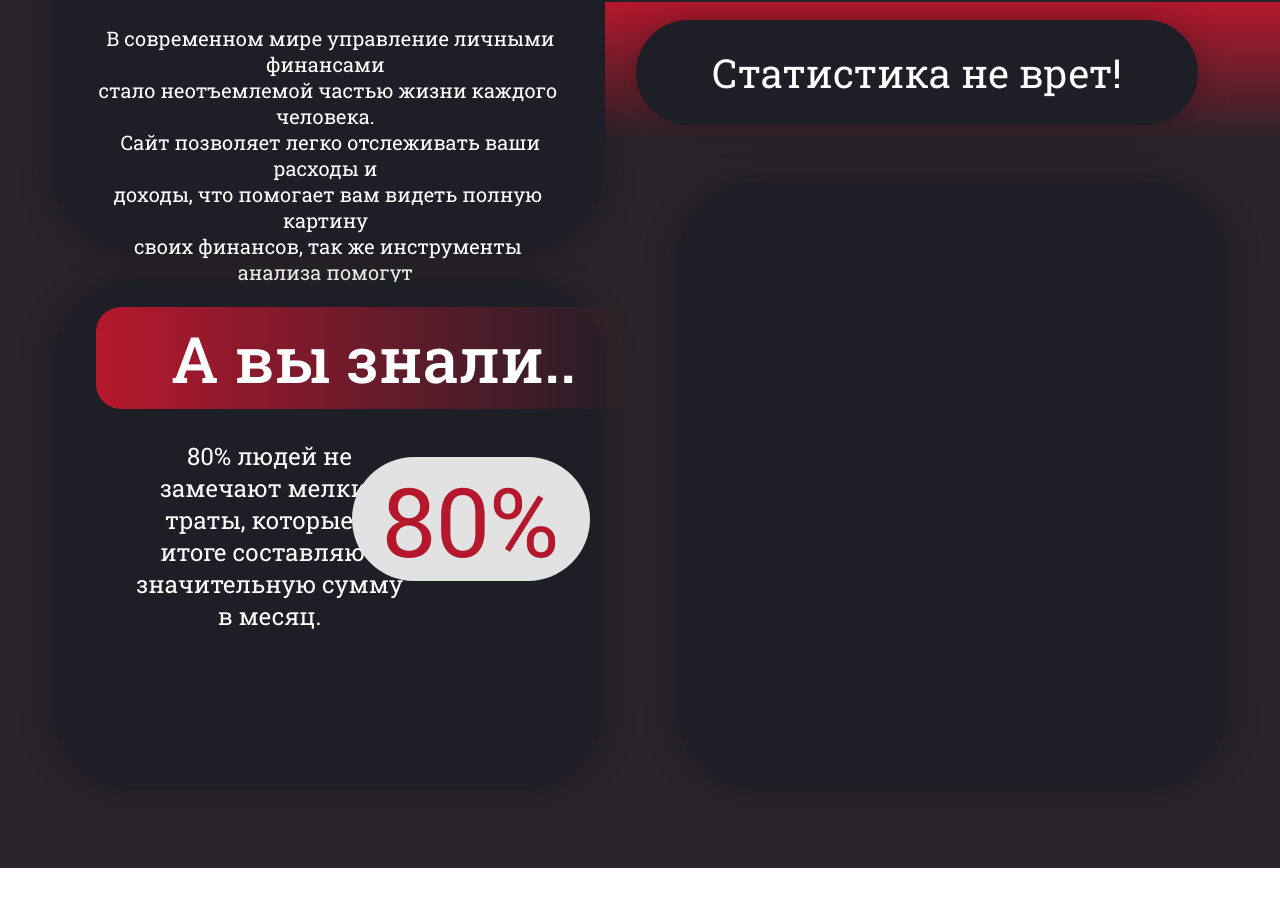
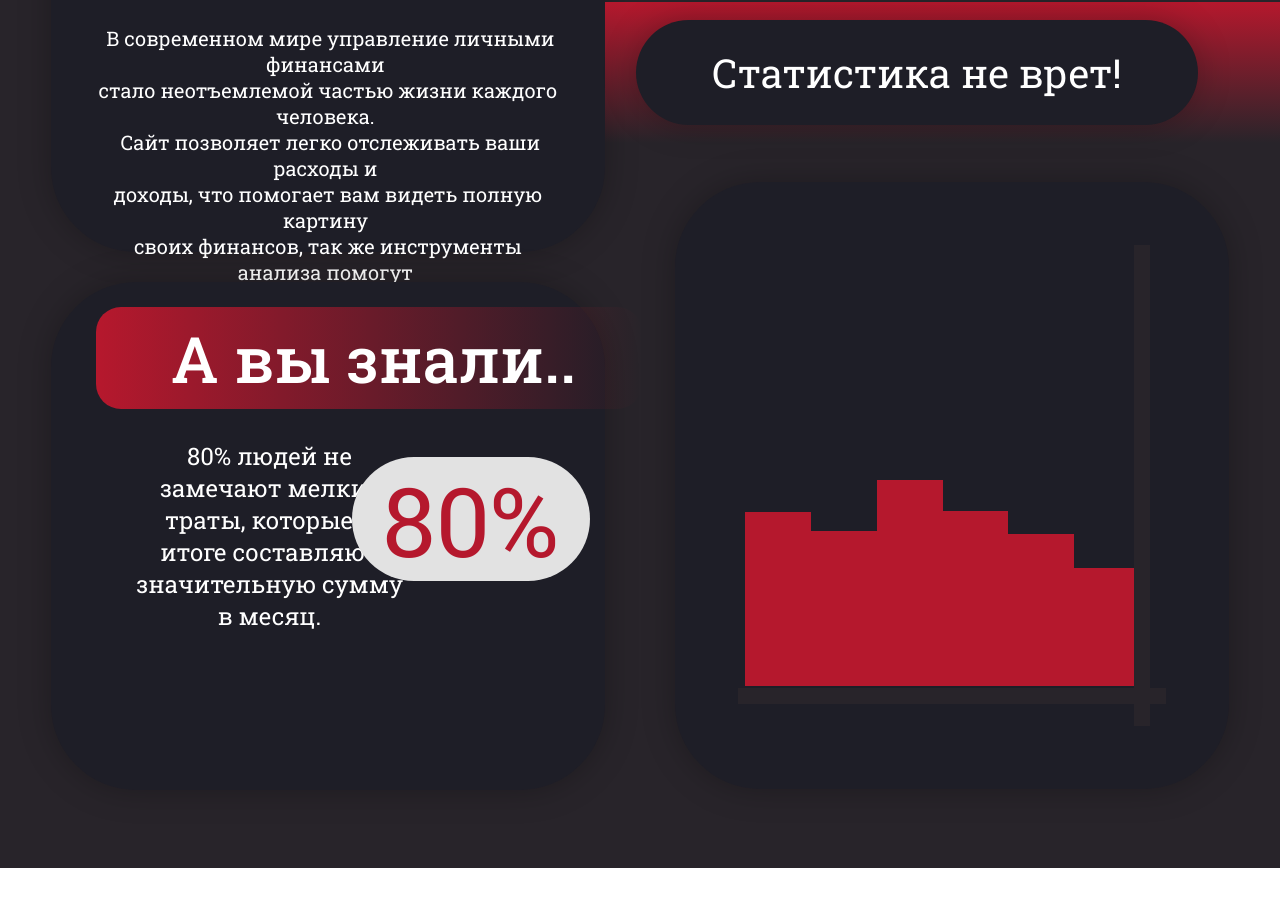
Before and after one commit to Akane07/expense-tracker, a Vue app: page / in a window 1280 px wide. Shown: the part 830-1736 px from the top of the page. Built offline with nearby package versions, Linux system fonts and the light colour scheme.

Commit message:
сделал красивый динамический график.

```diff
--- a/src/components/homePage/FirstBlock.vue
+++ b/src/components/homePage/FirstBlock.vue
@@ -39,16 +39,56 @@
         </span>
     </div>
     <div class="third-right">
-
+        <div class="bottom-line">
+            <div class="chart">
+                <div class="collum-1" :style="{'--col1he': randomBlocks.ran  + 'px', '--col1heLast': randomBlocksLast.ranLast  + 'px'}"></div>
+                <div class="collum-2":style="{'--col2he': randomBlocks.ran2  + 'px', '--col2heLast': randomBlocksLast.ran2Last  + 'px'}"></div>
+                <div class="collum-3" :style="{'--col3he': randomBlocks.ran3  + 'px', '--col3heLast': randomBlocksLast.ran3Last  + 'px'}"></div>
+                <div class="collum-4" :style="{'--col4he': randomBlocks.ran4  + 'px', '--col4heLast': randomBlocksLast.ran4Last  + 'px'}"></div>
+                <div class="collum-5" :style="{'--col5he': randomBlocks.ran5  + 'px', '--col5heLast': randomBlocksLast.ran5Last  + 'px'}"></div>
+                <div class="collum-6" :style="{'--col6he': randomBlocks.ran6  + 'px', '--col6heLast': randomBlocksLast.ran6Last  + 'px'}"></div>
+            </div>
+        </div>
+        <div class="rigth-line"></div>
     </div>
 </div>
 </div>
 </template>
 
 <script setup>
-import { ref } from 'vue';
+import { computed, ref, onUnmounted, onMounted } from 'vue';
 import Header from '../UI/Header.vue';
 
+
+
+const randomBlocks = ref({
+    ran: (Math.floor(Math.random()*300)),
+    ran2: (Math.floor(Math.random()*300)),
+    ran3: (Math.floor(Math.random()*300)),
+    ran4: (Math.floor(Math.random()*300)),
+    ran5: (Math.floor(Math.random()*300)),
+    ran6: (Math.floor(Math.random()*300))
+})
+const randomBlocksLast = ref({
+    ranLast: (Math.floor(Math.random()*300)),
+    ran2Last: (Math.floor(Math.random()*300)),
+    ran3Last: (Math.floor(Math.random()*300)),
+    ran4Last: (Math.floor(Math.random()*300)),
+    ran5Last: (Math.floor(Math.random()*300)),
+    ran6Last: (Math.floor(Math.random()*300)),
+})
+const interval = setInterval(() => {
+    const last = ref()
+    for(let key in randomBlocks.value) {
+        randomBlocksLast.value[key+'Last'] = randomBlocks.value[key];
+        console.log(randomBlocksLast.value[key+'Last'])
+        last.value = randomBlocks.value[key];
+        randomBlocks.value[key] = Math.floor(Math.random()*320 + 20);
+
+
+    }
+
+}, 4000)
 </script>
 
 
@@ -305,5 +345,165 @@ import Header from '../UI/Header.vue';
     background: #1E1E27;
     border-radius: 85px;
     box-shadow: 0px 0px 32.5px 0px #00000040;
+    padding: 63px;
+    position: relative;
+}
+.bottom-line {
+    width: calc(100% - 126px);
+    height: 16px;
+    background: #28242A;
+    position: absolute;
+    bottom: 85px;
+}
+.rigth-line{
+    width: 16px;
+    height: calc(100% - 126px);
+    position: absolute;
+    right: 79px;
+    /* bottom: 85px; */
+    background: #28242A;
+    /* transform: rotate(90deg); */
+}
+.chart{
+    height: auto;
+    width: 95.5%;
+    display: flex;
+    justify-content: space-around;
+    position: relative;
+    top: -3px;
+    padding-right: 7px;
+    padding-left: 7px;
+}
+@keyframes anim1 {
+    from {
+        height: var(--col1heLast);
+        bottom: calc(var(--col1heLast) - 1px);
+    }
+    to {
+        height: var(--col1he);
+        bottom: calc(var(--col1he) - 1px);
+    }
+}
+.collum-1{
+    width: 76px;
+    --col1he: 110px;
+    --col1heLast: 100px;
+    background: #B5182D;
+    position: relative;
+    bottom: 99px;
+    animation-name: anim1;
+    animation-duration: 4s;
+    animation-iteration-count: infinite;
+    animation-timing-function: linear;
+}
+@keyframes anim2 {
+    from {
+        height: var(--col2heLast);
+        bottom: calc(var(--col2heLast) - 1px);
+    }
+    to {
+        height: var(--col2he);
+        bottom: calc(var(--col2he) - 1px);
+    }
+}
+.collum-2{
+    width: 76px;
+    --col2he: 110px;
+    --col2heLast: 100px;
+    background: #B5182D;
+    position: relative;
+    bottom: 99px;
+    animation-name: anim2;
+    animation-duration: 4s;
+    animation-iteration-count: infinite;
+    animation-timing-function: linear;
+}
+@keyframes anim3 {
+    from {
+        height: var(--col3heLast);
+        bottom: calc(var(--col3heLast) - 1px);
+    }
+    to {
+        height: var(--col3he);
+        bottom: calc(var(--col3he) - 1px);
+    }
+}
+.collum-3{
+    width: 76px;
+    --col3he: 110px;
+    --col3heLast: 100px;
+    background: #B5182D;
+    position: relative;
+    bottom: 99px;
+    animation-name: anim3;
+    animation-duration: 4s;
+    animation-iteration-count: infinite;
+    animation-timing-function: linear;
+}
+@keyframes anim4 {
+    from {
+        height: var(--col4heLast);
+        bottom: calc(var(--col4heLast) - 1px);
+    }
+    to {
+        height: var(--col4he);
+        bottom: calc(var(--col4he) - 1px);
+    }
+}
+.collum-4{
+    width: 76px;
+    --col4he: 110px;
+    --col4heLast: 100px;
+    background: #B5182D;
+    position: relative;
+    bottom: 99px;
+    animation-name: anim4;
+    animation-duration: 4s;
+    animation-iteration-count: infinite;
+    animation-timing-function: linear;
+}
+@keyframes anim5 {
+    from {
+        height: var(--col5heLast);
+        bottom: calc(var(--col5heLast) - 1px);
+    }
+    to {
+        height: var(--col5he);
+        bottom: calc(var(--col5he) - 1px);
+    }
+}
+.collum-5{
+    width: 76px;
+    --col5he: 110px;
+    --col5heLast: 100px;
+    background: #B5182D;
+    position: relative;
+    bottom: 99px;
+    animation-name: anim5;
+    animation-duration: 4s;
+    animation-iteration-count: infinite;
+    animation-timing-function: linear;
+}
+@keyframes anim6 {
+    from {
+        height: var(--col6heLast);
+        bottom: calc(var(--col6heLast) - 1px);
+    }
+    to {
+        height: var(--col6he);
+        bottom: calc(var(--col6he) - 1px);
+    }
+}
+.collum-6{
+    width: 76px;
+    --col6he: 110px;
+    --col6heLast: 100px;
+    background: #B5182D;
+    position: relative;
+    bottom: 99px;
+    animation-name: anim6;
+    animation-duration: 4s;
+    animation-iteration-count: infinite;
+    animation-timing-function: linear;
 }
 </style>
```
